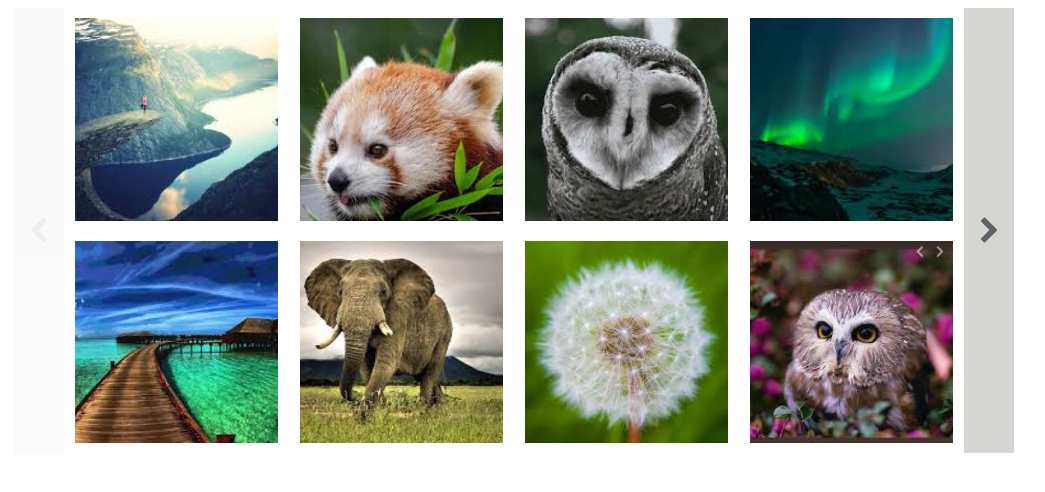
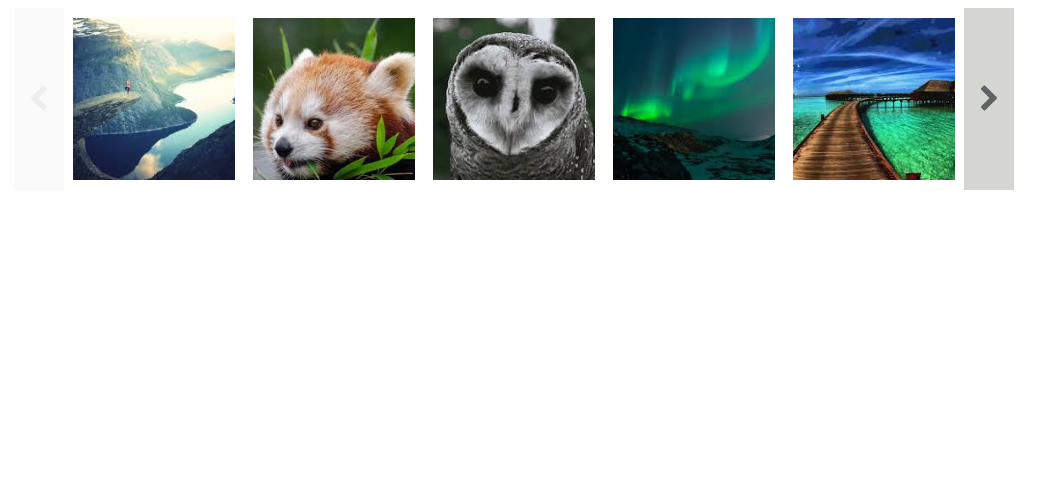
Before and after one commit to tplante/thumbnail-carousel, a website: page sample.html in a window 1280 px wide. Shown: the whole page, without its empty margins (126-1171 px from the left). Drawn offline with Linux system fonts and the light colour scheme.

```diff
--- a/package.json
+++ b/package.json
@@ -16,7 +16,11 @@
     "thumbnail",
     "tiles",
     "images",
-    "collage"
+    "collage",
+    "pure JS",
+    "plain JS"
+    "javascript",
+    "vanilla javascript"
   ],
   "author": "Taylor Plante",
   "license": "MIT",
--- a/sample.html
+++ b/sample.html
@@ -8,7 +8,7 @@
     let carousel = new ThumbnailCarousel({
         data: ['img/1.jpg','img/2.jpg','img/3.jpg','img/4.jpg','img/5.jpg','img/6.jpg','img/7.jpg','img/8.jpg','img/9.jpg','img/10.jpg','img/11.jpg'],
         container: '#container',
-        columns: 4,
-        rows: 2
+        columns: 5,
+        rows: 1
     });
 </script>
```
Also changed, not shown: README.md.
